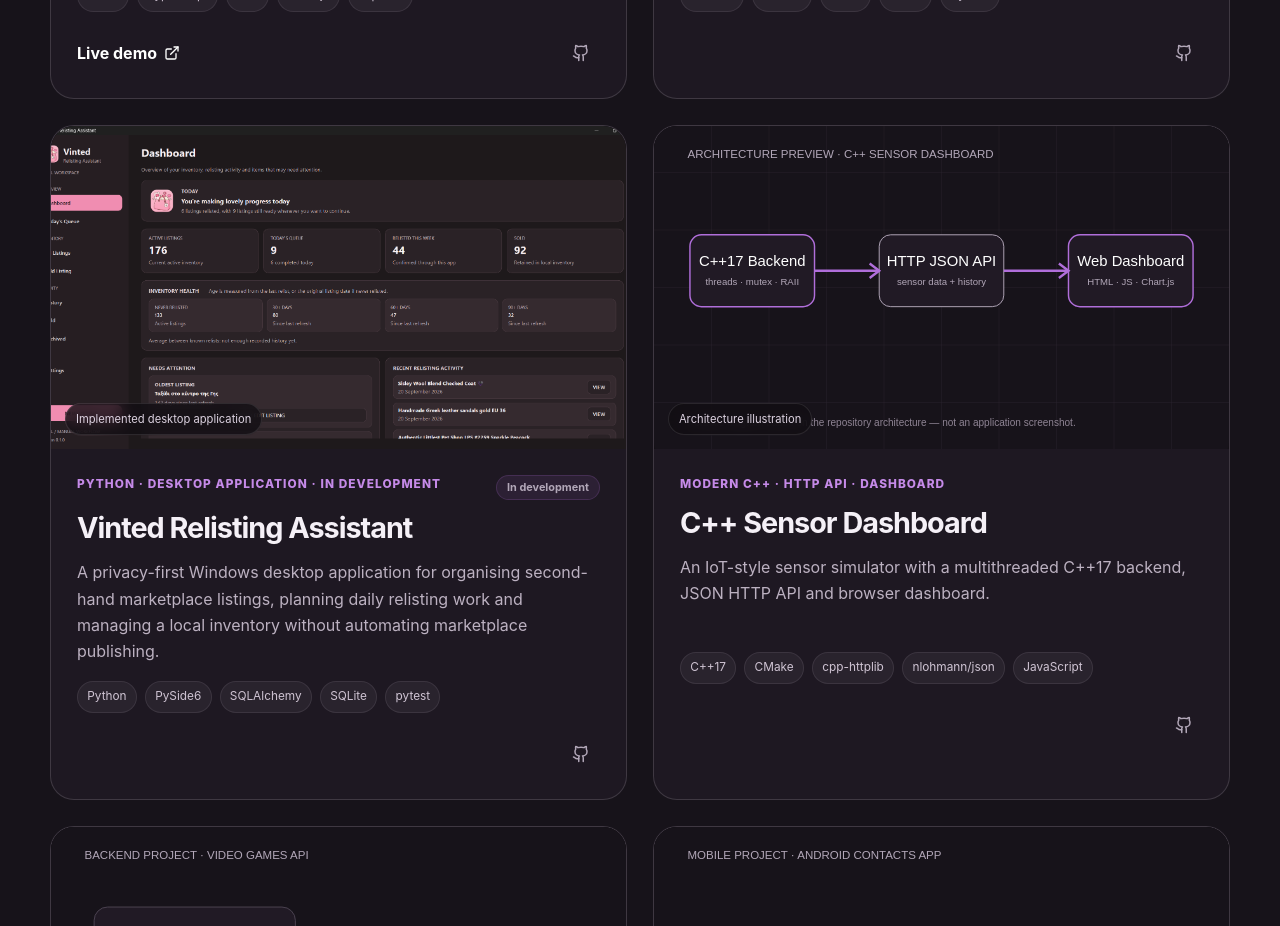
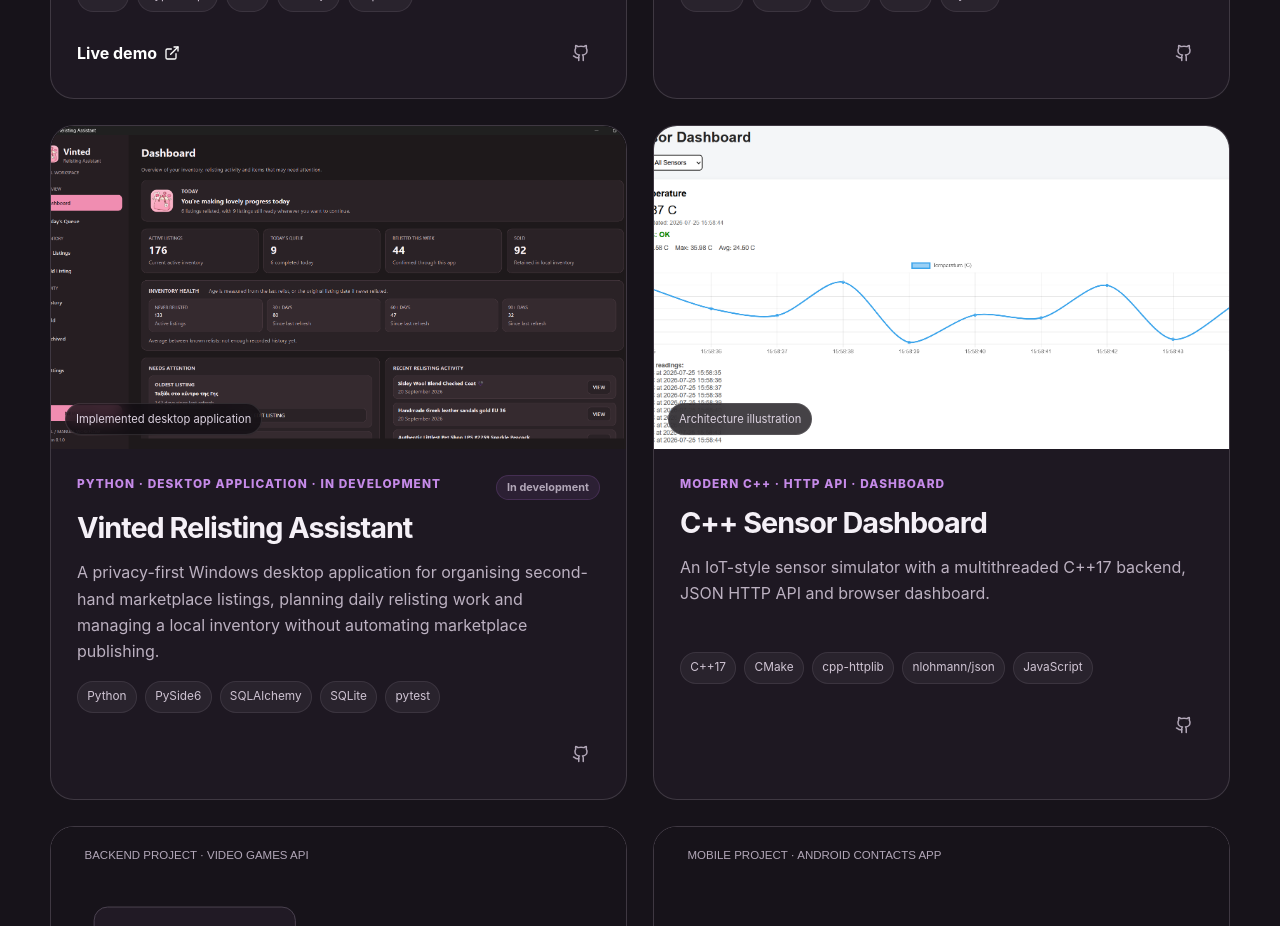
Before and after one commit to EmmaTsak/portfolio, a React (Vite) app: page /projects in a window 1280 px wide. Shown: the part 980-1906 px from the top of the page. Built offline with nearby package versions, Linux system fonts and the light colour scheme; no server answers.

Commit message:
Refactor code structure for improved readability and maintainability

```diff
--- a/src/data/projects.ts
+++ b/src/data/projects.ts
@@ -136,7 +136,7 @@
     featured: false,
     categories: ['Systems', 'Backend'],
     tech: ['C++17', 'CMake', 'cpp-httplib', 'nlohmann/json', 'JavaScript', 'Chart.js'],
-    visual: 'assets/sensor-architecture.svg',
+    visual: 'assets/cpp-sensor-dashboard.png',
     visualAlt: 'Architecture illustration showing a C++ backend, HTTP JSON API and web dashboard.',
     visualLabel: 'Architecture illustration',
     github: 'https://github.com/EmmaTsak/cpp-sensor-dashboard',
```
Also changed, not shown: public/assets/cpp-sensor-dashboard.png (renamed from public/assets/c++-sensor-dashboard.png).
